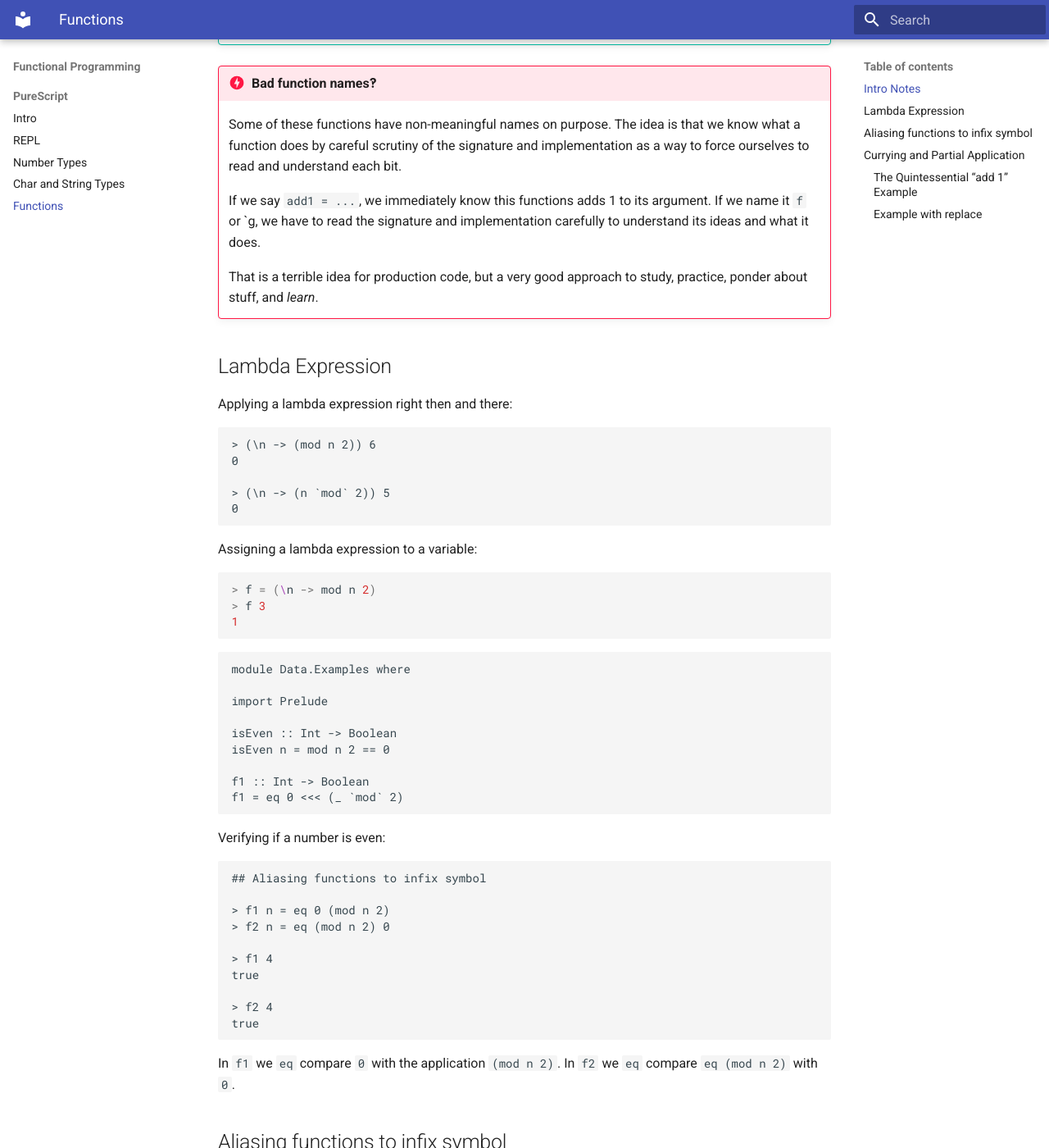
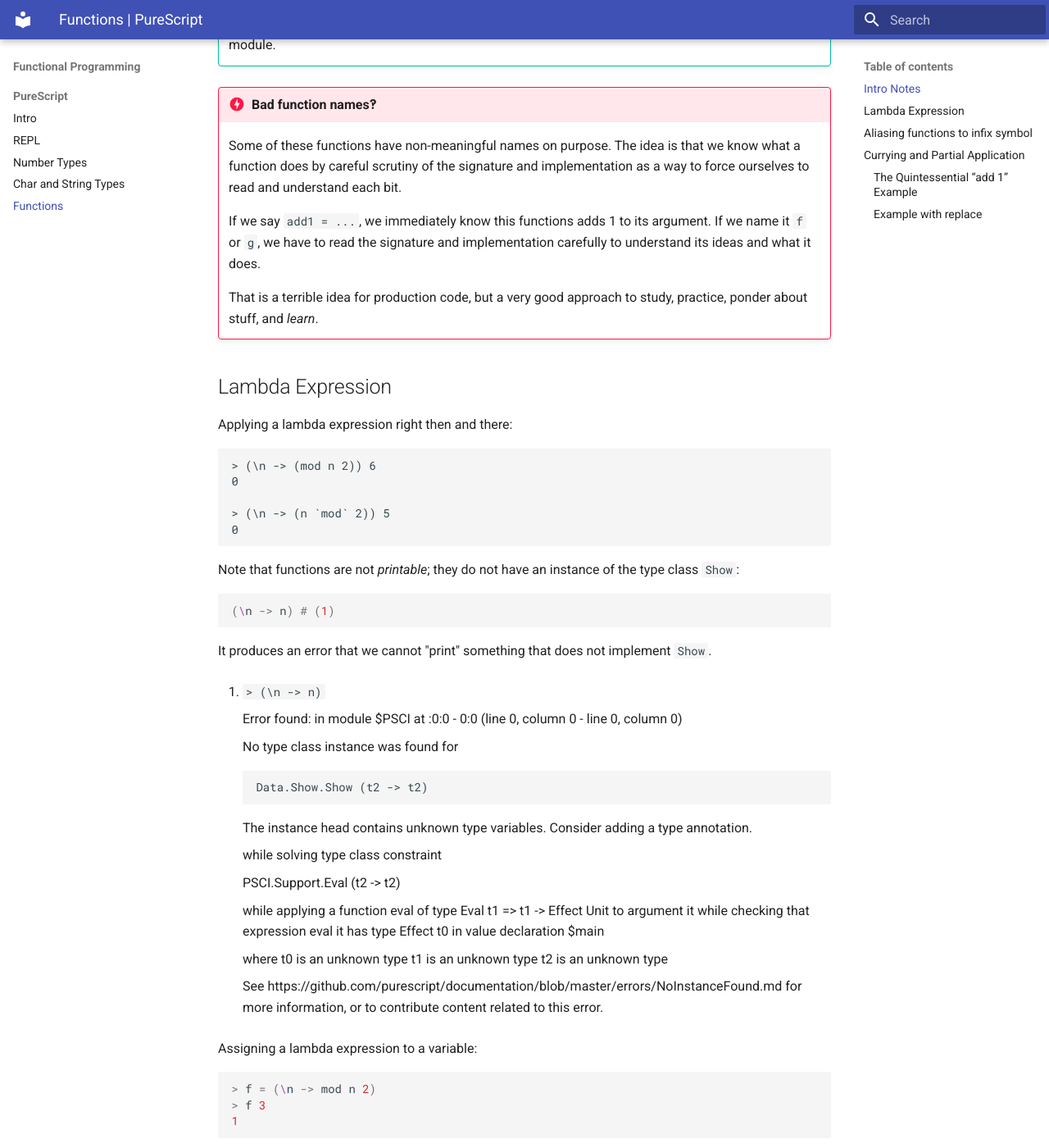
Before and after one commit to FernandoBasso/devhowto, an MkDocs documentation site: the page built from docs/purescript/functions.md, in a window 1280 px wide and 1400 px high, scrolled down 371 px. Shown: the whole window at 82% size. Built offline with MkDocs 1.6.1 and Material for MkDocs 9.7.7, drawn with Linux system fonts in a browser that asks for light colours; some of the changed text lies outside the part shown.

Commit message:
purs: Update notes on functions

````diff
--- a/docs/purescript/functions.md
+++ b/docs/purescript/functions.md
@@ -1,17 +1,23 @@
+---
+title: Functions | PureScript
+description: Learn about PureScript functions, their practical use, examples, tips and insights.
+---
+
 # PureScript Function
 
 ## Intro Notes
-Import `Prelude` and other stuff to play around with these examples in the REPL.
+
+Assume `import Prelude` unless otherwise noted.
 
 !!! tip "REPL or module‽"
 
-    If you see `>` it means to run the code in the REPL, otherwise, assume it is in a module.
+    If you see `>` as the first character in a line, it means we are in the REPL, otherwise, assume it is in a module.
 
 !!! danger "Bad function names‽"
 
     Some of these functions have non-meaningful names on purpose. The idea is that we know what a function does by careful scrutiny of the signature and implementation as a way to force ourselves to read and understand each bit.
 
-    If we say `add1 = ...`, we immediately know this functions adds 1 to its argument. If we name it `f` or `g, we have to read the signature and implementation carefully to understand its ideas and what it does.
+    If we say `add1 = ...`, we immediately know this functions adds 1 to its argument. If we name it `f` or `g`, we have to read the signature and implementation carefully to understand its ideas and what it does.
 
     That is a terrible idea for production code, but a very good approach to study, practice, ponder about stuff, and *learn*.
 
@@ -27,6 +33,45 @@ Applying a lambda expression right then and there:
 > (\n -> (n `mod` 2)) 5
 0
 ```
+
+Note that functions are not *printable*; they do not have an instance of the type class `Show`:
+
+``` haskell
+(\n -> n) # (1)
+```
+
+It produces an error that we cannot "print" something that does not implement `Show`.
+
+1.  `> (\n -> n)`
+
+    Error found:
+    in module $PSCI
+    at <internal>:0:0 - 0:0 (line 0, column 0 - line 0, column 0)
+
+    No type class instance was found for
+
+        Data.Show.Show (t2 -> t2)
+
+    The instance head contains unknown type variables. Consider adding a type annotation.
+
+    while solving type class constraint
+
+    PSCI.Support.Eval (t2 -> t2)
+
+    while applying a function eval
+    of type Eval t1 => t1 -> Effect Unit
+    to argument it
+    while checking that expression eval it
+    has type Effect t0
+    in value declaration $main
+
+    where t0 is an unknown type
+        t1 is an unknown type
+        t2 is an unknown type
+
+    See https://github.com/purescript/documentation/blob/master/errors/NoInstanceFound.md for more information,
+    or to contribute content related to this error.
+
 
 Assigning a lambda expression to a variable:
 
````
